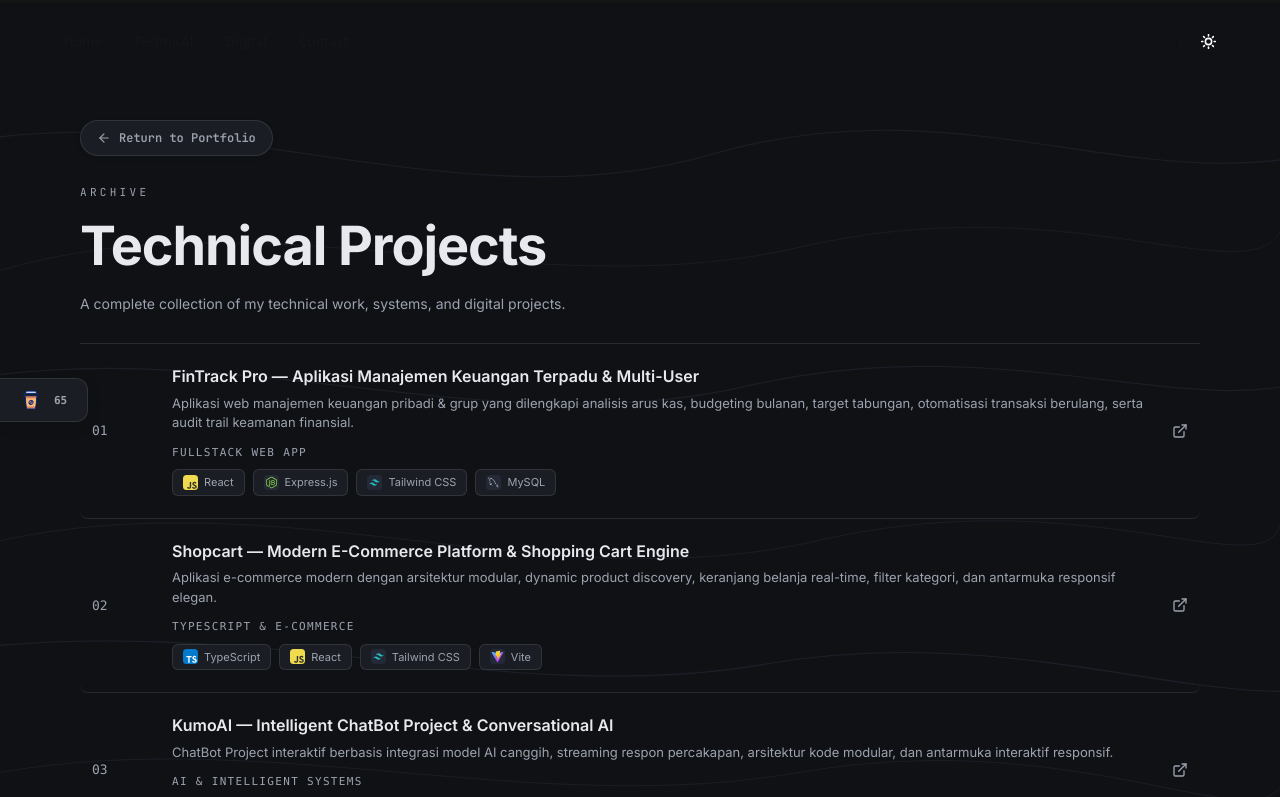
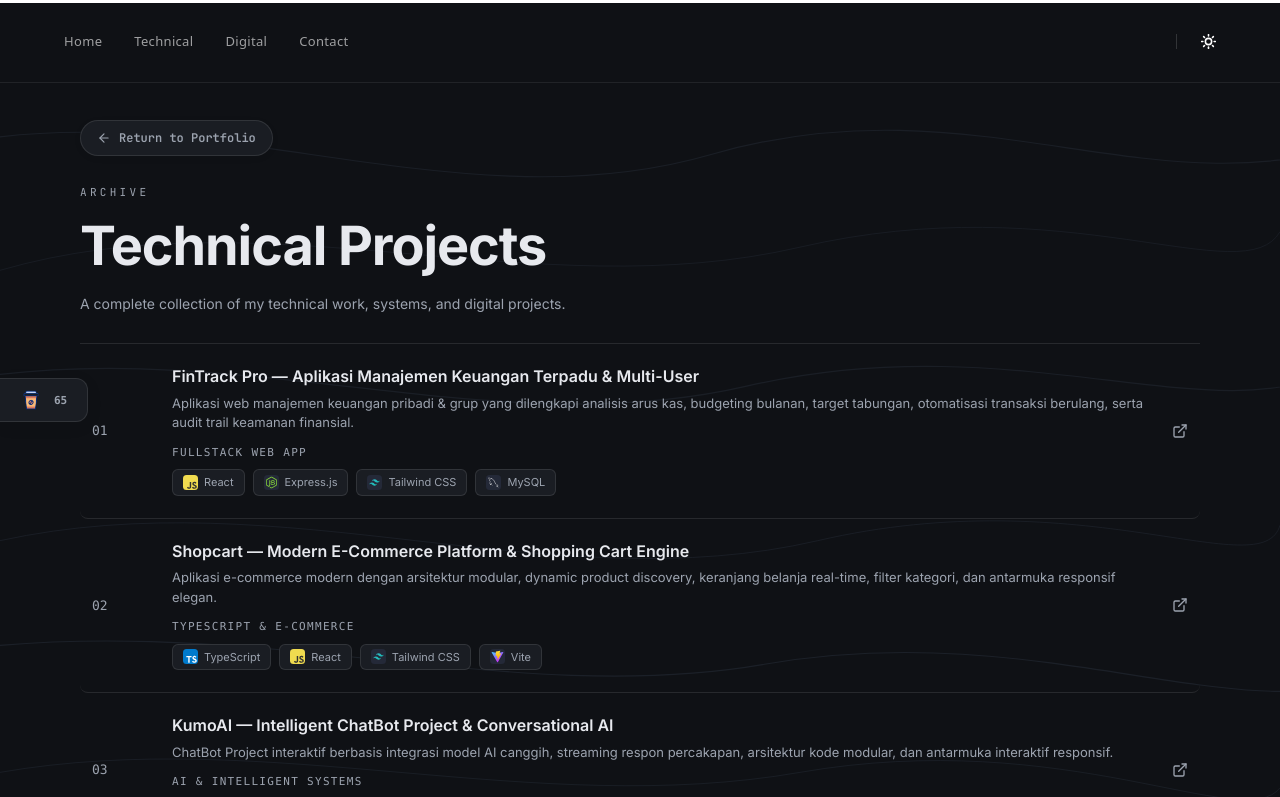
Before and after one commit to Neideav/VallPortofolio, a Next.js app: page /work in a window 1280 px wide. Shown: the top 797 px of the page. Built offline with nearby package versions, Linux system fonts and the light colour scheme.

Commit message:
warna navbar

```diff
--- a/src/app/globals.css
+++ b/src/app/globals.css
@@ -1,4 +1,6 @@
 @import "tailwindcss";
+
+@custom-variant dark (&:where(.dark, .dark *));
 
 :root {
   --bg: #d9dadd;
--- a/src/app/layout.tsx
+++ b/src/app/layout.tsx
@@ -90,6 +90,22 @@ export default function RootLayout({
       data-scroll-behavior="smooth"
       suppressHydrationWarning
     >
+      <head>
+        <script
+          dangerouslySetInnerHTML={{
+            __html: `
+              try {
+                var theme = localStorage.getItem('theme');
+                if (theme === 'light') {
+                  document.documentElement.classList.remove('dark');
+                } else if (theme === 'dark') {
+                  document.documentElement.classList.add('dark');
+                }
+              } catch (e) {}
+            `,
+          }}
+        />
+      </head>
       <body
         className="font-sans antialiased overflow-x-hidden selection:bg-emerald-500/20 selection:text-emerald-400"
         suppressHydrationWarning
--- a/src/components/Navbar.tsx
+++ b/src/components/Navbar.tsx
@@ -25,6 +25,7 @@ function subscribeTheme(callback: () => void) {
 }
 
 function getThemeSnapshot() {
+  if (typeof document === "undefined") return true;
   return document.documentElement.classList.contains("dark");
 }
 
@@ -57,7 +58,7 @@ export function Navbar() {
       const saved = localStorage.getItem("theme");
       if (saved === "light") {
         document.documentElement.classList.remove("dark");
-      } else {
+      } else if (saved === "dark") {
         document.documentElement.classList.add("dark");
       }
     } catch {
@@ -168,12 +169,27 @@ export function Navbar() {
 
   const transitionEase = { duration: 0.8, ease: [0.16, 1, 0.3, 1] as const };
 
+  // Explicit color classes to guarantee perfect contrast in both light & dark mode
+  const textMuted = scrolled
+    ? "text-neutral-400"
+    : isDark
+    ? "text-white/60"
+    : "text-neutral-800";
+
+  const textActive = scrolled
+    ? "text-white"
+    : isDark
+    ? "text-white"
+    : "text-black";
+
   return (
     <>
       {/* Top Scroll Indicator Line matching Surya */}
       <motion.div
         style={{ scaleX }}
-        className="fixed top-0 left-0 right-0 h-[2.5px] bg-[#141414] dark:bg-white origin-left z-[1000] pointer-events-none"
+        className={`fixed top-0 left-0 right-0 h-[2.5px] origin-left z-[1000] pointer-events-none transition-colors duration-300 ${
+          isDark ? "bg-white" : "bg-[#141414]"
+        }`}
       />
 
       {/* Floating Sticky Navigation Container */}
@@ -194,7 +210,9 @@ export function Navbar() {
           className={`pointer-events-auto flex items-center justify-between origin-top transition-[background-color,border-radius,padding,box-shadow,border-color] duration-700 ease-[cubic-bezier(0.16,1,0.3,1)] relative ${
             scrolled
               ? "w-auto bg-[#141414]/90 dark:bg-[#161616]/95 backdrop-blur-xl rounded-full px-7 md:px-9 py-3 md:py-3.5 shadow-2xl border border-white/10 dark:border-white/20 dark:shadow-[0_16px_40px_rgba(0,0,0,0.8)]"
-              : "w-full bg-transparent px-6 md:px-16 py-5 md:py-8 rounded-none border-b border-black/[0.06] dark:border-white/[0.08] shadow-none"
+              : `w-full bg-transparent px-6 md:px-16 py-5 md:py-8 rounded-none border-b shadow-none ${
+                  isDark ? "border-white/[0.08]" : "border-black/[0.08]"
+                }`
           }`}
         >
           {/* Nav Links Desktop with Rolling Text Animation */}
@@ -208,20 +226,12 @@ export function Navbar() {
                   >
                     <div className="flex flex-col transition-transform duration-[0.5s] ease-[cubic-bezier(0.76,0,0.24,1)] group-hover:-translate-y-1/2">
                       <span
-                        className={`text-[12px] lg:text-[13px] tracking-wide font-medium block h-[18px] leading-[18px] transition-colors ${
-                          scrolled
-                            ? "text-neutral-400 dark:text-neutral-400"
-                            : "text-[#1a1a1a]/60 dark:text-white/60"
-                        }`}
+                        className={`text-[12px] lg:text-[13px] tracking-wide font-medium block h-[18px] leading-[18px] transition-colors ${textMuted}`}
                       >
                         {item.name}
                       </span>
                       <span
-                        className={`text-[12px] lg:text-[13px] tracking-wide font-medium block h-[18px] leading-[18px] transition-colors ${
-                          scrolled
-                            ? "text-white dark:text-white"
-                            : "text-[#1a1a1a] dark:text-white"
-                        }`}
+                        className={`text-[12px] lg:text-[13px] tracking-wide font-medium block h-[18px] leading-[18px] transition-colors ${textActive}`}
                       >
                         {item.name}
                       </span>
@@ -235,20 +245,12 @@ export function Navbar() {
                   >
                     <div className="flex flex-col transition-transform duration-[0.5s] ease-[cubic-bezier(0.76,0,0.24,1)] group-hover:-translate-y-1/2">
                       <span
-                        className={`text-[12px] lg:text-[13px] tracking-wide font-medium block h-[18px] leading-[18px] transition-colors ${
-                          scrolled
-                            ? "text-neutral-400 dark:text-neutral-400"
-                            : "text-[#1a1a1a]/60 dark:text-white/60"
-                        }`}
+                        className={`text-[12px] lg:text-[13px] tracking-wide font-medium block h-[18px] leading-[18px] transition-colors ${textMuted}`}
                       >
                         {item.name}
                       </span>
                       <span
-                        className={`text-[12px] lg:text-[13px] tracking-wide font-medium block h-[18px] leading-[18px] transition-colors ${
-                          scrolled
-                            ? "text-white dark:text-white"
-                            : "text-[#1a1a1a] dark:text-white"
-                        }`}
+                        className={`text-[12px] lg:text-[13px] tracking-wide font-medium block h-[18px] leading-[18px] transition-colors ${textActive}`}
                       >
                         {item.name}
                       </span>
@@ -263,7 +265,7 @@ export function Navbar() {
           <div
             onClick={() => setMobileMenuOpen(!mobileMenuOpen)}
             className={`md:hidden cursor-pointer flex justify-end items-center transition-colors duration-700 ${
-              scrolled ? "text-white" : "text-[#1a1a1a] dark:text-white"
+              scrolled ? "text-white" : isDark ? "text-white" : "text-neutral-900"
             }`}
           >
             <div
@@ -304,7 +306,9 @@ export function Navbar() {
             className={`flex items-center gap-4 ml-6 md:ml-8 pl-5 md:pl-6 border-l transition-colors duration-700 ${
               scrolled
                 ? "border-white/15 dark:border-white/20"
-                : "border-black/10 dark:border-white/15"
+                : isDark
+                ? "border-white/15"
+                : "border-black/15"
             }`}
           >
             <button
@@ -347,7 +351,7 @@ export function Navbar() {
                   className={`transition-colors ${
                     scrolled
                       ? "text-white hover:text-neutral-300"
-                      : "text-[#1a1a1a] hover:opacity-75"
+                      : "text-neutral-900 hover:text-black"
                   }`}
                 >
                   <path d="M21 12.79A9 9 0 1 1 11.21 3 7 7 0 0 0 21 12.79z" />
@@ -367,7 +371,9 @@ export function Navbar() {
                 className={`absolute top-[100%] left-4 right-4 mt-3 rounded-2xl p-5 shadow-2xl overflow-hidden flex flex-col gap-3 md:hidden backdrop-blur-2xl ${
                   scrolled
                     ? "bg-[#141414]/95 dark:bg-[#181818]/98 border border-white/10 dark:border-white/20"
-                    : "bg-white/95 dark:bg-[#161616]/98 border border-black/10 dark:border-white/15"
+                    : isDark
+                    ? "bg-[#161616]/98 border border-white/15"
+                    : "bg-white/95 border border-black/10 shadow-lg"
                 }`}
               >
                 {navItems.map((item, idx) => (
@@ -377,8 +383,10 @@ export function Navbar() {
                     onClick={(e) => handleNavClick(e, item.href)}
                     className={`text-[13px] tracking-wide font-medium w-full border-b pb-2.5 transition-colors ${
                       scrolled
-                        ? "text-neutral-300 dark:text-neutral-300 hover:text-white border-white/10"
-                        : "text-[#1a1a1a]/80 dark:text-white/80 hover:text-[#1a1a1a] dark:hover:text-white border-black/5 dark:border-white/10"
+                        ? "text-neutral-300 hover:text-white border-white/10"
+                        : isDark
+                        ? "text-neutral-300 hover:text-white border-white/10"
+                        : "text-neutral-900 hover:text-black border-black/10"
                     }`}
                   >
                     {item.name}
```
